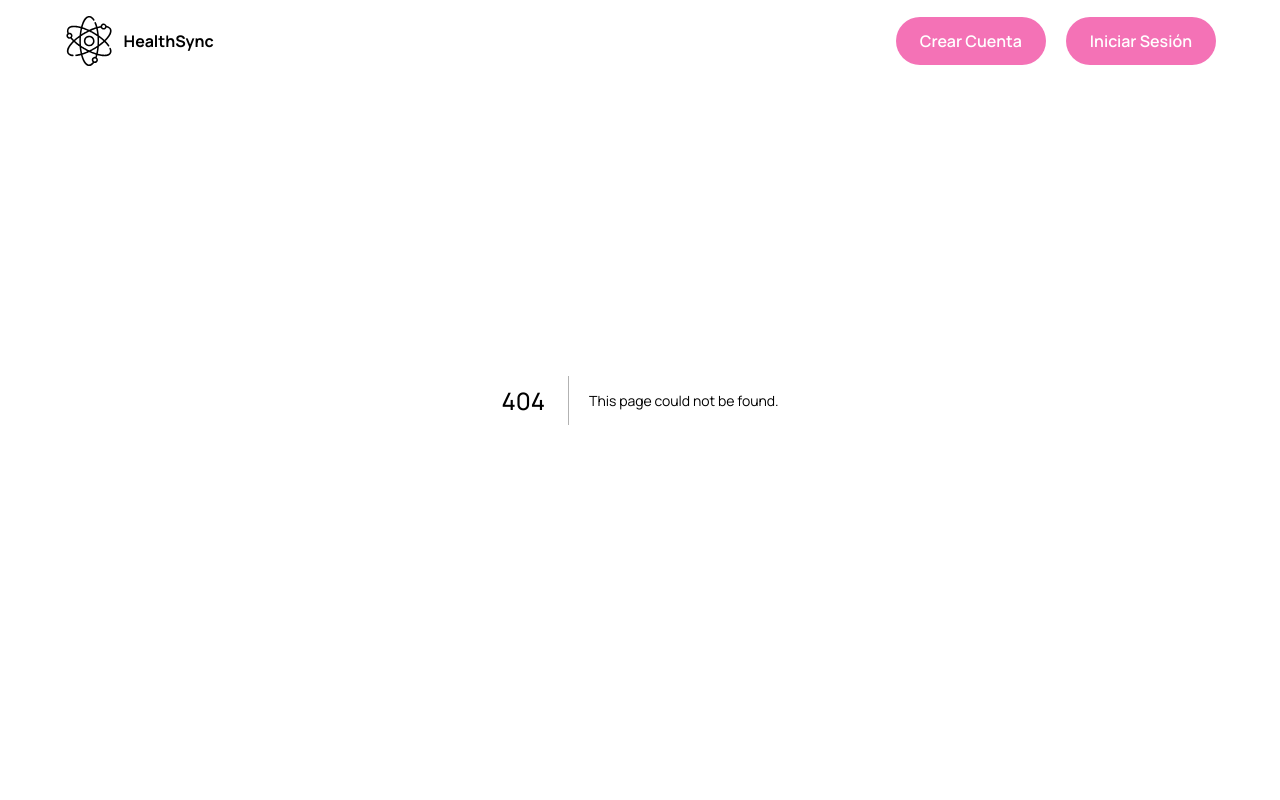
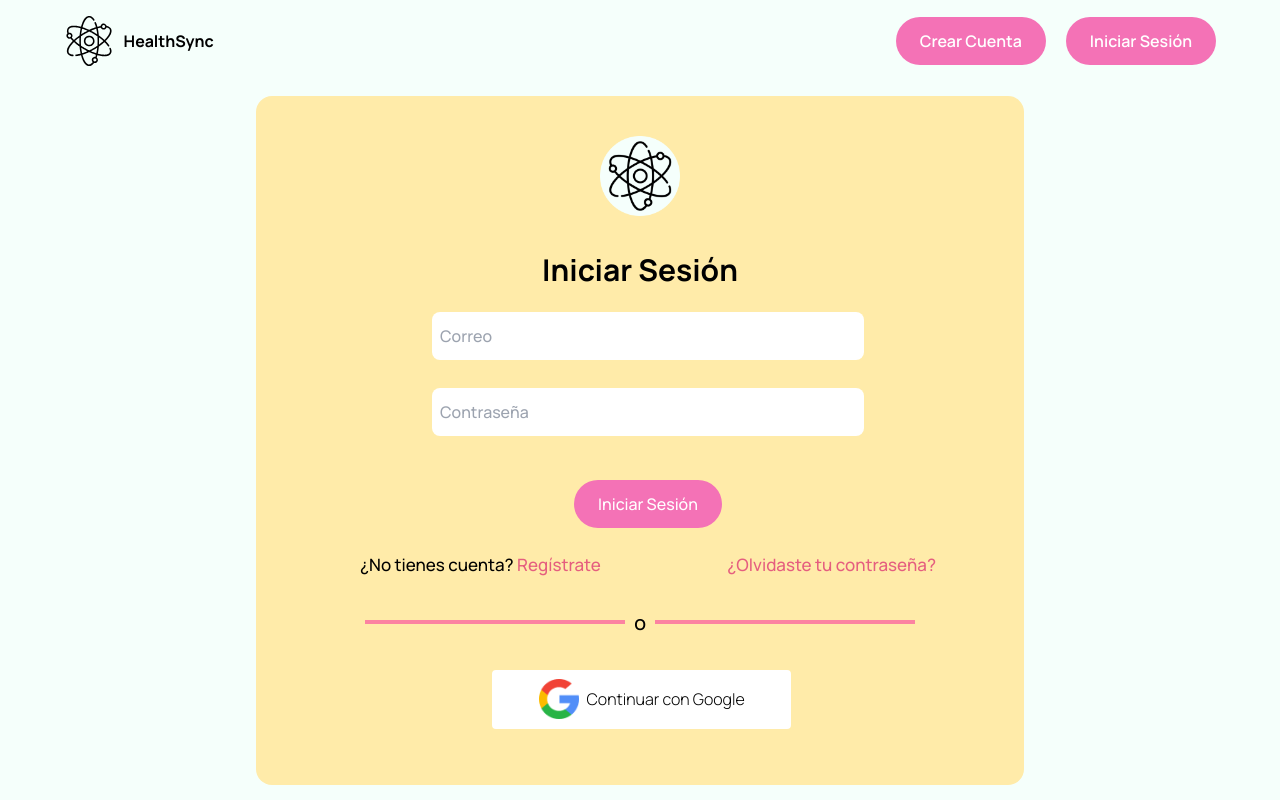
Before and after one commit to isafranco13/healthSync, a Next.js app in the folder healthsync/: page /signin in a window 1280 px wide. Before the commit this address had no page. Shown: the top 800 px of the page. Built offline with nearby package versions, Linux system fonts and the light colour scheme.

Commit message:
Add Sign in page

```diff
--- /dev/null
+++ b/healthsync/app/signin/page.tsx
@@ -0,0 +1,65 @@
+"use client"
+import Link from "next/link"
+import Image from 'next/image';
+import CustomButton from '../../components/CustomButton';
+import {signIn} from 'next-auth/react'
+
+export default function Form(){
+    return(
+        <main className="flex flex-col justify-center items-center w-full flex-1">
+            <br /><br /><br /><br />
+            <div className="flex w-full max-w-3xl "> {/*div principal */}
+                {/*Sección de iniciar sesión*/}
+                <div className="w-full px-12  bg-[#FFEBA9] rounded-2xl ">
+                    <Image
+                        src="/atomo.png"
+                        alt="atomo"
+                        width={80}
+                        height={48}
+                        className="object-contain mx-auto pt-10"
+                    />
+                    <div className="py-9 px-10"><h1 className="text-3xl font-bold text-center">Iniciar Sesión</h1><br />
+                        <div className="flex flex-col w-full pl-4">
+                            <div className="flex flex-col items-center w-full">
+                                <label className="text-black text-[19px] font-medium block mb-1 w-3/4 mx-auto">
+                                    <input type="email" className="bg-white rounded-lg outline-none text-base h-12 pl-2 w-full" placeholder="Correo"/>
+                                </label> <br />
+                                <label className="text-black text-[19px] font-medium block mb-1 w-3/4 mx-auto">
+                                    <input type="password" className="bg-white rounded-lg outline-none text-base h-12 pl-2 w-full" placeholder="Contraseña"/>
+                                </label>
+                            </div>
+                            <div className="flex flex-col justify-center items-center w-full">
+                                <CustomButton
+                                    title="Iniciar Sesión"
+                                    containerStyles="text-white rounded-full bg-pink-400 font-medium mt-10"
+                                />
+                            </div><br />
+                            <div className="flex justify-between">
+                                <p className="text-black text-[17px] font-medium">¿No tienes cuenta? <Link href="/signup" className="text-[#E55E7F]">Regístrate</Link></p>
+                                <p className="text-black text-[17px] font-medium"><Link href="" className="text-[#E55E7F]">¿Olvidaste tu contraseña?</Link></p>
+                            </div>
+                        </div>
+                    </div>
+                        <div className="flex flex-nowrap items-center justify-center">
+                            <div className="border-2 min-w-[260px] border-[#FC83A1] inline-block mb-2"></div>
+                            &nbsp;&nbsp;&nbsp;
+                            <p className="text-black text-[15px] font-bold">O</p>
+                            &nbsp;&nbsp;&nbsp;
+                            <div className="border-2 min-w-[260px] border-[#FC83A1] inline-block mb-2"></div>
+                        </div>
+                        <br />
+                        <div className="flex justify-center my-2">&nbsp;
+                        <button onClick={() => signIn('google', { callbackUrl: '/dashboard' })} className="flex items-center justify-center w-[299px] h-[59px]
+                        border-2 border-[#FFFFFF] bg-[#FFFFFF]  rounded px-2 py-2 font-light text-center"> <Image
+                        src="/buscar.png"
+                        alt="mental"
+                        width={40}
+                        height={40}
+                        className="mr-2"
+                        />Continuar con Google</button> {/*'google', { callbackUrl: '/dashboard' }*/ }
+                        </div> <br /> <br />
+                </div>
+            </div> <br />
+        </main>
+    )
+}
--- a/healthsync/components/Navbar.tsx
+++ b/healthsync/components/Navbar.tsx
@@ -27,11 +27,13 @@ const Navbar = () => {
                         containerStyles="text-white rounded-full bg-pink-400 min-w-[100px] font-semibold"
                     />
                     </Link>
-                    <CustomButton
-                        title="Iniciar Sesión"
-                        btnType="button"
-                        containerStyles="text-white	rounded-full bg-pink-400 min-w-[100px] font-semibold"
-                    />
+                    <Link href="/signin">
+                        <CustomButton
+                            title="Iniciar Sesión"
+                            btnType="button"
+                            containerStyles="text-white	rounded-full bg-pink-400 min-w-[100px] font-semibold"
+                        />
+                    </Link>
                 </div>
 
             </nav>
```
Also changed, not shown: healthsync/public/atomo.png.
